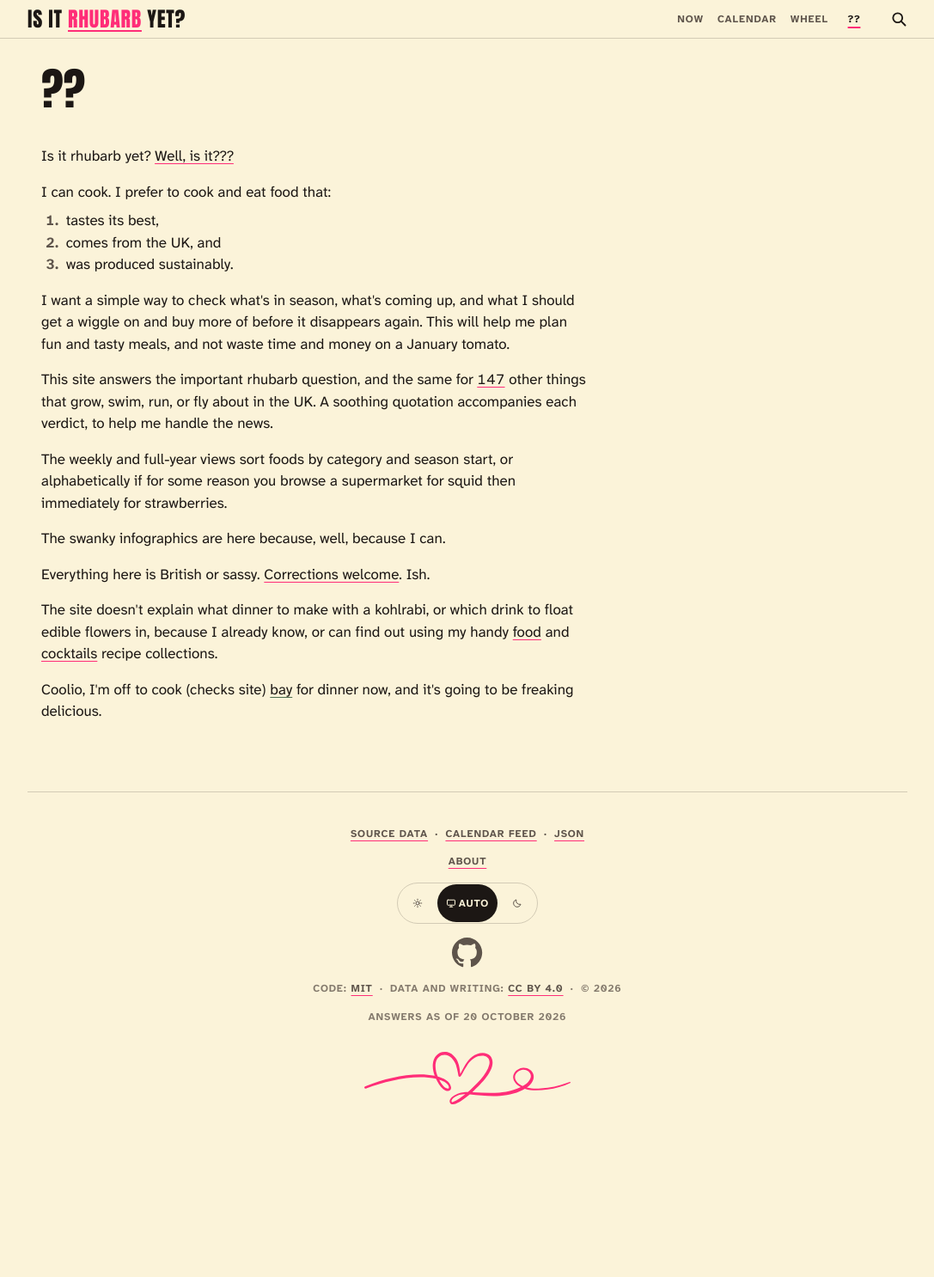
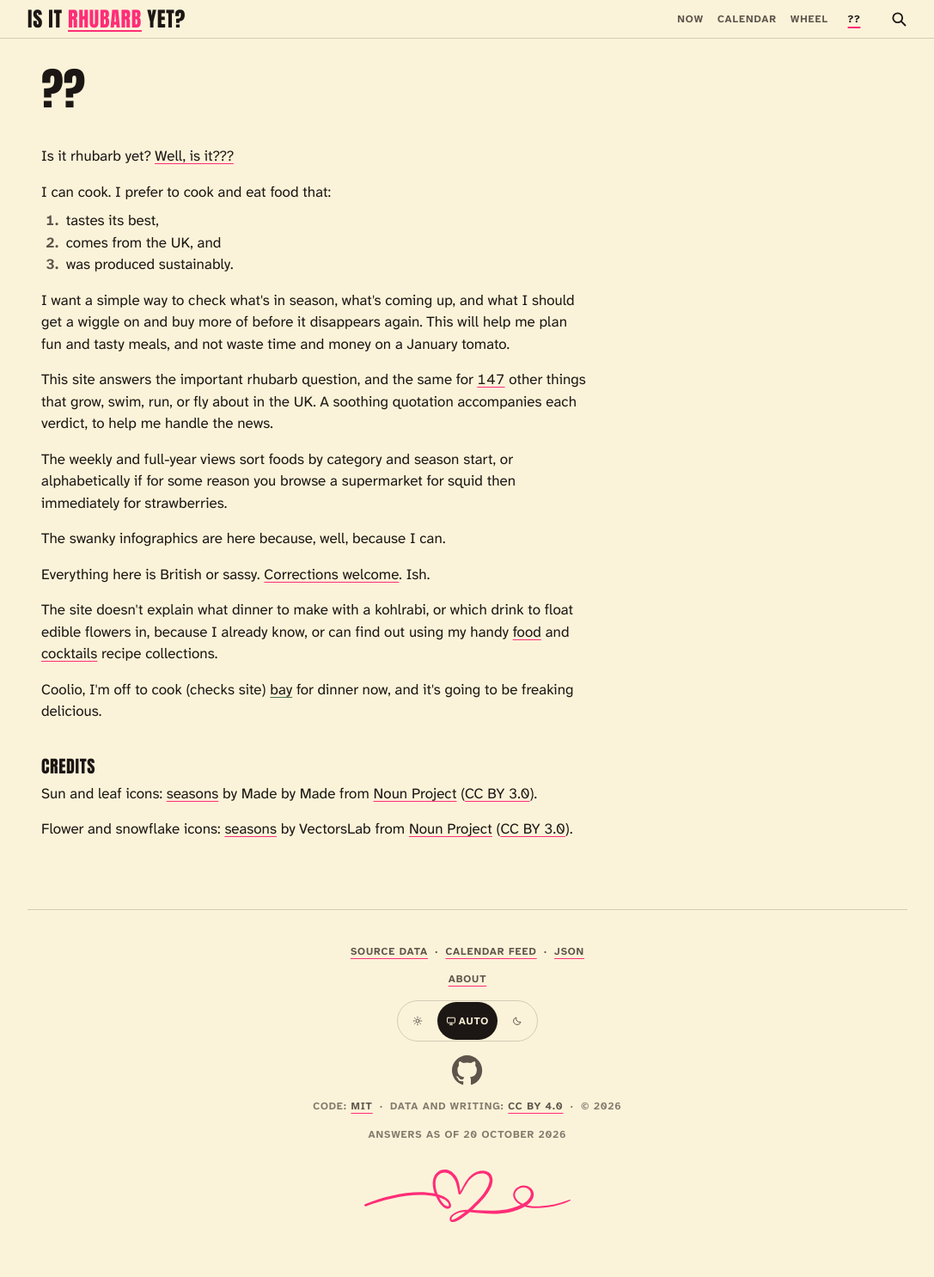
Before and after one commit to DeckOfPandas/is-it-rhubarb-yet, a Jekyll site: the page built from about.html, in a window 1280 px wide. Shown: the whole page at 86% size, without its empty margins (96-1183 px from the left). Built offline with Jekyll 4.4.1, drawn with Linux system fonts in a browser that asks for light colours; before the commit the page ends 1349 px from its top, so only the background shows below that.

Commit message:
(design) Four season icons from Helen's file, credited on About
Helen's Inkscape file is one path drawing a 2x2 grid; it is split into
its subpaths, sorted by quadrant into flower, sun, leaf and snowflake,
and each set in a 24-unit box, fill none, stroke currentColor, round
caps and joins, a 2px non-scaling stroke. About credits both Noun
Project sets under CC BY 3.0, as prose links.

Co-Authored-By: Claude Opus 5.5 <noreply@anthropic.com>

```diff
--- a/about.html
+++ b/about.html
@@ -44,4 +44,8 @@ dinner food for the visitor's own week.
 <p>The site doesn't explain what dinner to make with a kohlrabi, or which drink to float edible flowers in, because I already know, or can find out using my handy <a href="https://deckofpandas.github.io/helen-triages/food/">food</a> and <a href="https://deckofpandas.github.io/helen-triages/cocktails/">cocktails</a> recipe collections.</p>
 
 <p>Coolio, I'm off to cook (checks site) <a class="food-ref" id="dinner" href="{{ '/' | append: dinner.slug | append: '/' | relative_url }}" style="--food: {{ dinner.colour }}">{{ dinner.name | downcase }}</a> for dinner now, and it's going to be freaking delicious.</p>
+
+<h2>Credits</h2>
+<p>Sun and leaf icons: <a href="https://thenounproject.com/icon/seasons-7785071/">seasons</a> by Made by Made from <a href="https://thenounproject.com">Noun Project</a> (<a href="https://creativecommons.org/licenses/by/3.0/">CC BY 3.0</a>).</p>
+<p>Flower and snowflake icons: <a href="https://thenounproject.com/icon/seasons-7866164/">seasons</a> by VectorsLab from <a href="https://thenounproject.com">Noun Project</a> (<a href="https://creativecommons.org/licenses/by/3.0/">CC BY 3.0</a>).</p>
 </article>
```
Also changed, not shown: _includes/icons/season-autumn.svg (added), _includes/icons/season-spring.svg (added), _includes/icons/season-summer.svg (added), _includes/icons/season-winter.svg (added).
